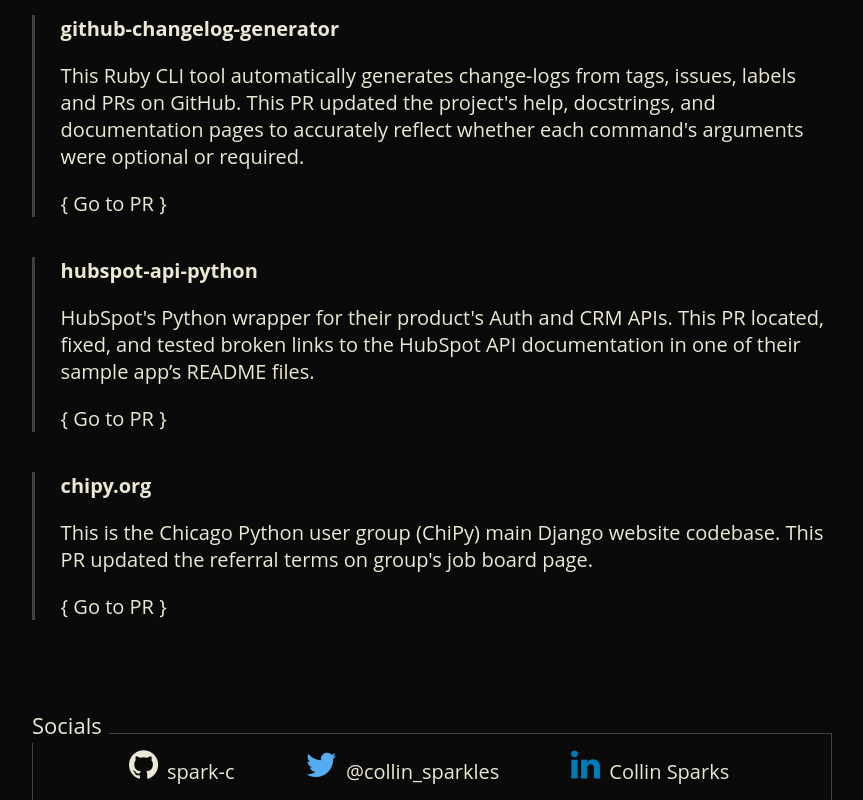
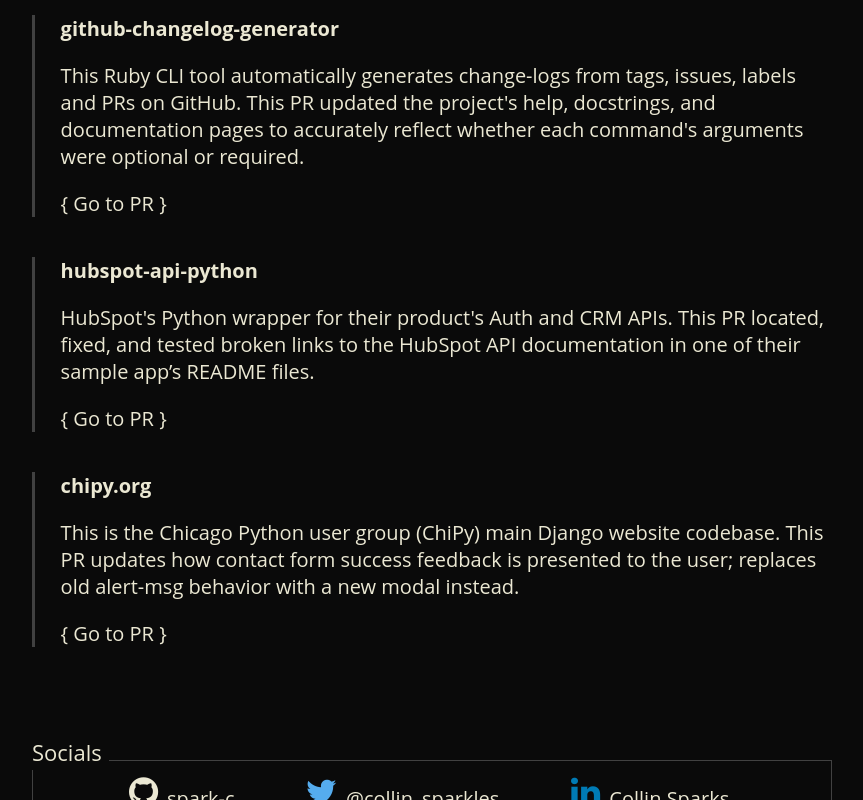
Before and after one commit to spark-c/spark-c.github.io, a React (Create React App) app in the folder app/: page / in a window 1280 px wide. Shown: the part 2368-3168 px from the top of the page, without its empty margins (208-1071 px from the left). Built offline with nearby package versions, Linux system fonts and the light colour scheme.

Commit message:
added modal PR to chipy oss

```diff
--- a/app/src/components/project_config.js
+++ b/app/src/components/project_config.js
@@ -30,7 +30,7 @@ export const projects = {
                 channel="871196944754696233" // sparksiebot-live-demo
             />
         ),
-        "writeup": undefined,
+        "writeup": sparksiebot_writeup,
     },
     "web-contact-converter": {
         "title": "web-contact-converter",
@@ -77,9 +77,9 @@ export const oss = {
     "chipy": {
         "title": "chipy.org",
         "description":
-            "This is the Chicago Python user group (ChiPy) main Django website codebase. This PR updated the referral terms on group's job board page.",
+            "This is the Chicago Python user group (ChiPy) main Django website codebase. This PR updates how contact form success feedback is presented to the user; replaces old alert-msg behavior with a new modal instead.",
         "repo_url": "https://github.com/chicagopython/chipy.org",
-        "pr_url": "https://github.com/chicagopython/chipy.org/pull/397",
+        "pr_url": "https://github.com/chicagopython/chipy.org/pull/422",
     },
     "gh_changelog" : {
         "title": "github-changelog-generator",
```
